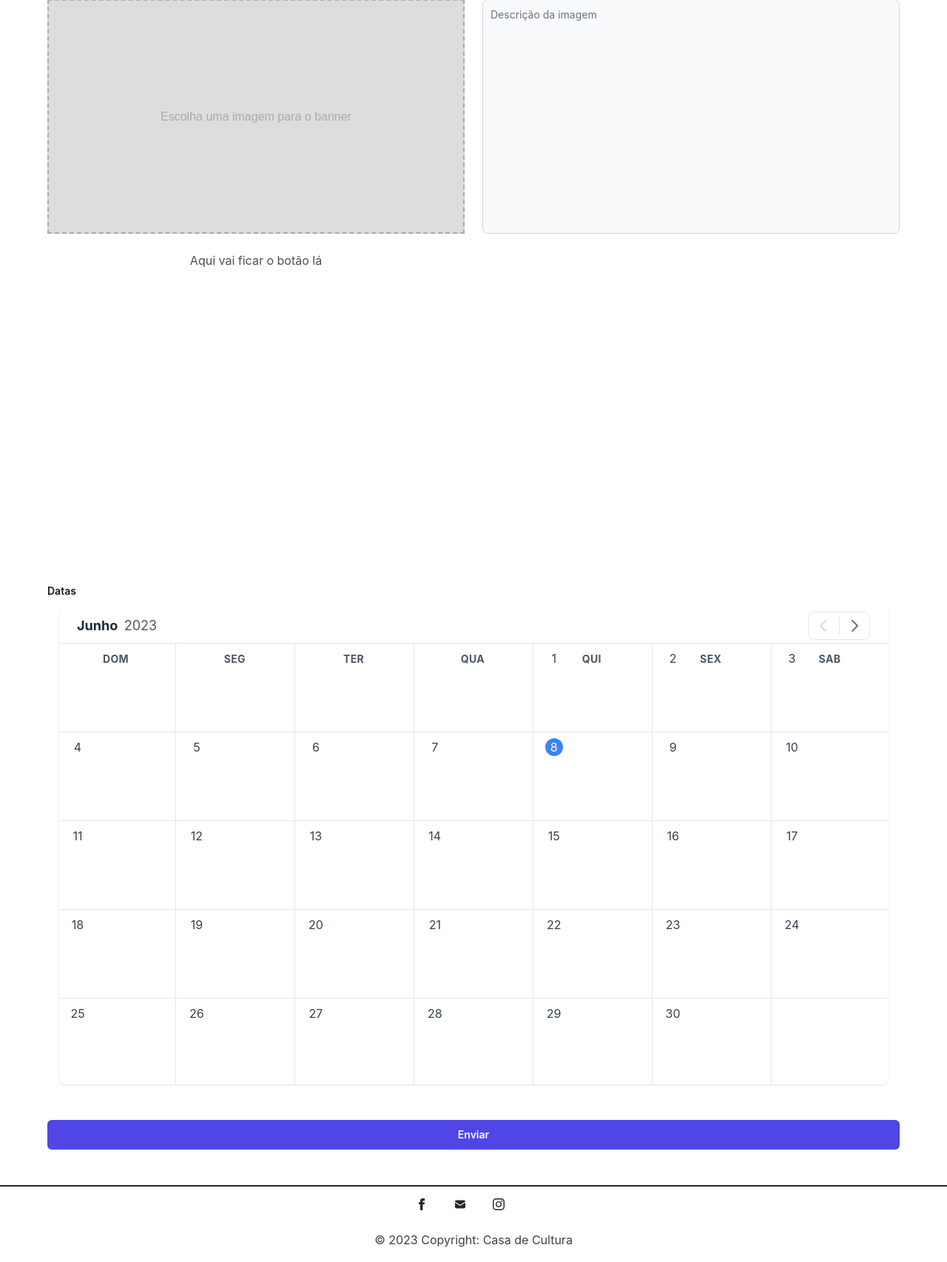
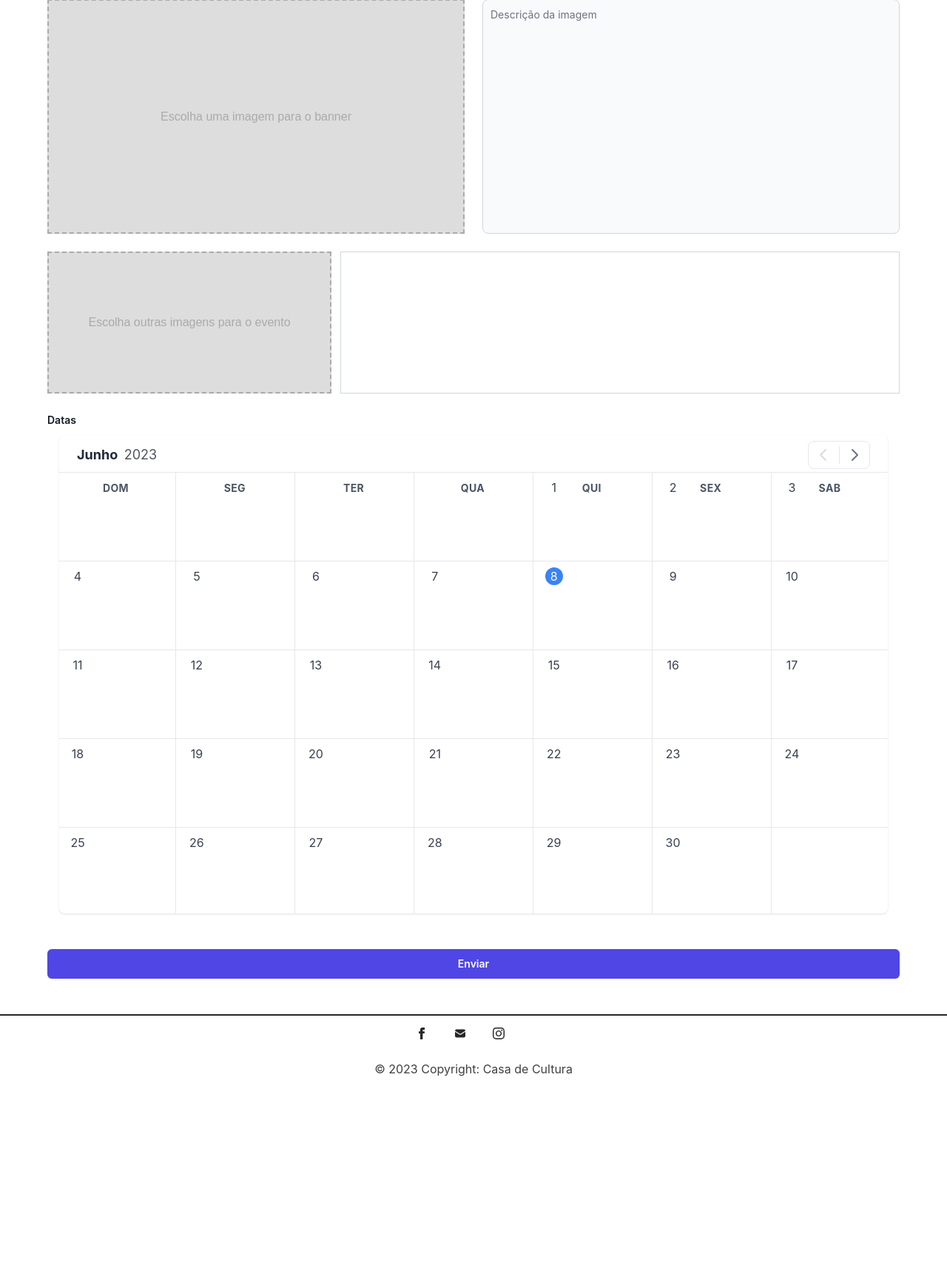
Before and after one commit to gusgewehr/casa-de-cultura, a Django app: page /cadastro-eventos in a window 1280 px wide. Shown: the part 930-2636 px from the top of the page at 74% size. After the commit the page ends 2385 px from the top, so only its background shows below. Run offline with Django 4.2, Linux system fonts and the light colour scheme; a user stored in the database is signed in; data comes from the database, SQL or seed files in the repository; both versions use the stored data as it was after the commit; some libraries are stand-ins or nearby versions.

Commit message:
Template images

```diff
--- a/static/script.js
+++ b/static/script.js
@@ -7,6 +7,7 @@ window.addEventListener("load", function(e){
 
 
 number_of_dates = 0
+number_of_images = 0
 dates_list = []
 
 function update_number_of_dates() {
@@ -130,3 +131,40 @@ function imagePreview() {
         pictureImage.innerHTML = "Escolha uma imagem para o banner";
     }
 }
+
+function horizontalScroll (event) {
+    event.preventDefault();
+
+    const element = document.querySelector("#event-images");
+    element.scrollBy({
+      left: event.deltaY < 0 ? -50 : 50,
+    })
+
+}
+
+
+function imageAddEvents() {
+    const eventImages = document.querySelector("#event-images");
+
+    const inputFile = document.querySelector("#pictures_event_input");
+    const file = inputFile.files[0];
+
+    if (file) {
+        const reader = new FileReader();
+
+        reader.addEventListener("load", function (reader) {
+            const readerTarget = reader.target;
+
+            const img = document.createElement("img");
+            img.setAttribute("class", "block max-h-full p-1")
+
+            img.src = readerTarget.result;
+
+            eventImages.append(img);
+        });
+
+        reader.readAsDataURL(file);
+    } else {
+        pictureImage.innerHTML = "Escolha outras imagens para o evento";
+    }
+}
--- a/static/styles.css
+++ b/static/styles.css
@@ -7,6 +7,7 @@
 /* Chrome, Edge and Safari */
 *::-webkit-scrollbar {
   width: 7px;
+  height: 7px;
 }
 
 *::-webkit-scrollbar-track {
@@ -35,7 +36,7 @@
   background-color: #6366F1;
 }
 
-#picture__input {
+#picture__input, #pictures_event_input {
   display: none;
 }
 
--- a/templates/imageUpload.html
+++ b/templates/imageUpload.html
@@ -4,7 +4,8 @@
             <span class="picture__image">Escolha uma imagem para o banner</span>
         </label>
 
-        <input required type="file" name="picture__input" id="picture__input" onchange="imagePreview()">
+        <input required type="file" name="picture__input" id="picture__input" accept="image/png, image/jpeg, image/jpg"
+            onchange="imagePreview()">
     </div>
     <div class="flex justify-center">
         <textarea id="message" rows="4"
@@ -14,71 +15,16 @@
 </div>
 
 
-<div class="banner-image grid grid-cols-1 md:grid-cols-2 gap-6">
-    <div class="flex justify-center">
-        <h1>Aqui vai ficar o botão lá</h1>
+<div class="grid grid-cols-1 md:grid-cols-3">
+    <div class="flex h-48">
+        <label class="picture" for="pictures_event_input" tabIndex="0">
+            <span class="picture_event">Escolha outras imagens para o evento</span>
+        </label>
+
+        <input required type="file" name="pictures_event_input" id="pictures_event_input"
+            accept="image/png, image/jpeg, image/jpg" onchange="imageAddEvents()">
     </div>
-    <div class="flex justify-center">
-        <div class="relative w-full overflow-hidden after:clear-both after:block after:content-['']">
-            <!-- First item -->
-            <div class="relative float-left -mr-[100%] w-full !transform-none opacity-0 transition-opacity duration-[600ms] ease-in-out motion-reduce:transition-none"
-                data-te-carousel-fade data-te-carousel-item data-te-carousel-active>
-                <img src="https://mdbcdn.b-cdn.net/img/Photos/Slides/img%20(19).webp" class="block w-full"
-                    alt="Motorbike Smoke" />
-                <div class="absolute inset-x-[15%] bottom-5 py-5 text-black bg-gray-400 bg-opacity-80 rounded-lg">
-                    <div class="mr-4 ml-4">
-                        <h3 class="text-xl font-black text-center">Nome do Evento</h3>
-                        <p class="text-justify mt-2 hidden md:block">
-                            Descrição, descrição, descrição, descrição, descrição, descrição, descrição, descrição,
-                            descrição, descrição, descrição, descrição, descrição, descrição, descrição,
-                            descrição, descrição, descrição, descrição, descrição, descrição, descrição,
-                            descrição, descrição, descrição, descrição, descrição, descrição, descrição,
-                            descrição, descrição, descrição, descrição, descrição, descrição, descrição,
-                            descrição, descrição, descrição, descrição, descrição, descrição, descrição, (200
-                            caracteres)
-                        </p>
-                        <p class="italic mt-2">10 de Janeiro de 2023, Ingresso: Gratuito</p>
-                    </div>
-                </div>
-            </div>
-            <div class="relative float-left -mr-[100%] hidden w-full !transform-none opacity-0 transition-opacity duration-[600ms] ease-in-out motion-reduce:transition-none"
-                data-te-carousel-fade data-te-carousel-item>
-                <img src="https://mdbcdn.b-cdn.net/img/Photos/Slides/img%20(35).webp" class="block w-full"
-                    alt="Mountaintop" />
-                <div class="absolute inset-x-[15%] bottom-5 py-5 text-black bg-gray-400 bg-opacity-80 rounded-lg">
-                    <div class="mr-4 ml-4">
-                        <h3 class="text-xl font-black text-center">Nome do Evento</h3>
-                        <p class="text-justify mt-2 hidden md:block">
-                            Descrição, descrição, descrição, descrição, descrição, descrição, descrição, descrição,
-                            descrição, descrição, descrição, descrição, descrição, descrição, descrição,
-                            descrição, descrição, descrição, descrição, descrição, descrição, descrição,
-                            descrição, descrição, descrição, descrição, descrição, descrição, descrição, (200
-                            caracteres)
-                        </p>
-                        <p class="italic mt-2">10 de Janeiro de 2023, Ingresso: R$40,00</p>
-                    </div>
-                </div>
-            </div>
-            <div class="relative float-left -mr-[100%] hidden w-full !transform-none opacity-0 transition-opacity duration-[600ms] ease-in-out motion-reduce:transition-none"
-                data-te-carousel-fade data-te-carousel-item>
-                <img src="https://mdbcdn.b-cdn.net/img/Photos/Slides/img%20(40).webp" class="block w-full"
-                    alt="Woman Reading a Book" />
-                <div class="absolute inset-x-[15%] bottom-5 py-5 text-black bg-gray-400 bg-opacity-80 rounded-lg">
-                    <div class="mr-4 ml-4">
-                        <h3 class="text-xl font-black text-center">Nome do Evento</h3>
-                        <p class="text-justify mt-2 hidden md:block">
-                            Descrição, descrição, descrição, descrição, descrição, descrição, descrição, descrição,
-                            descrição, descrição, descrição, descrição, descrição, descrição, descrição,
-                            descrição, descrição, descrição, descrição, descrição, descrição, descrição,
-                            descrição, descrição, descrição, descrição, descrição, descrição, descrição,
-                            descrição, descrição, descrição, descrição, descrição, descrição, descrição,
-                            descrição, descrição, descrição, descrição, descrição, descrição, descrição, (200
-                            caracteres)
-                        </p>
-                        <p class="italic mt-2">10 de Janeiro de 2023, Ingresso: R$20,00</p>
-                    </div>
-                </div>
-            </div>
-        </div>
+    <div id="event-images" class="flex col-span-2 auto-cols-max overflow-y-hidden h-48 md:ml-3 border border-gray-300"
+        onwheel="horizontalScroll(event)">
     </div>
 </div>
```
Also changed, not shown: db.sqlite3.
